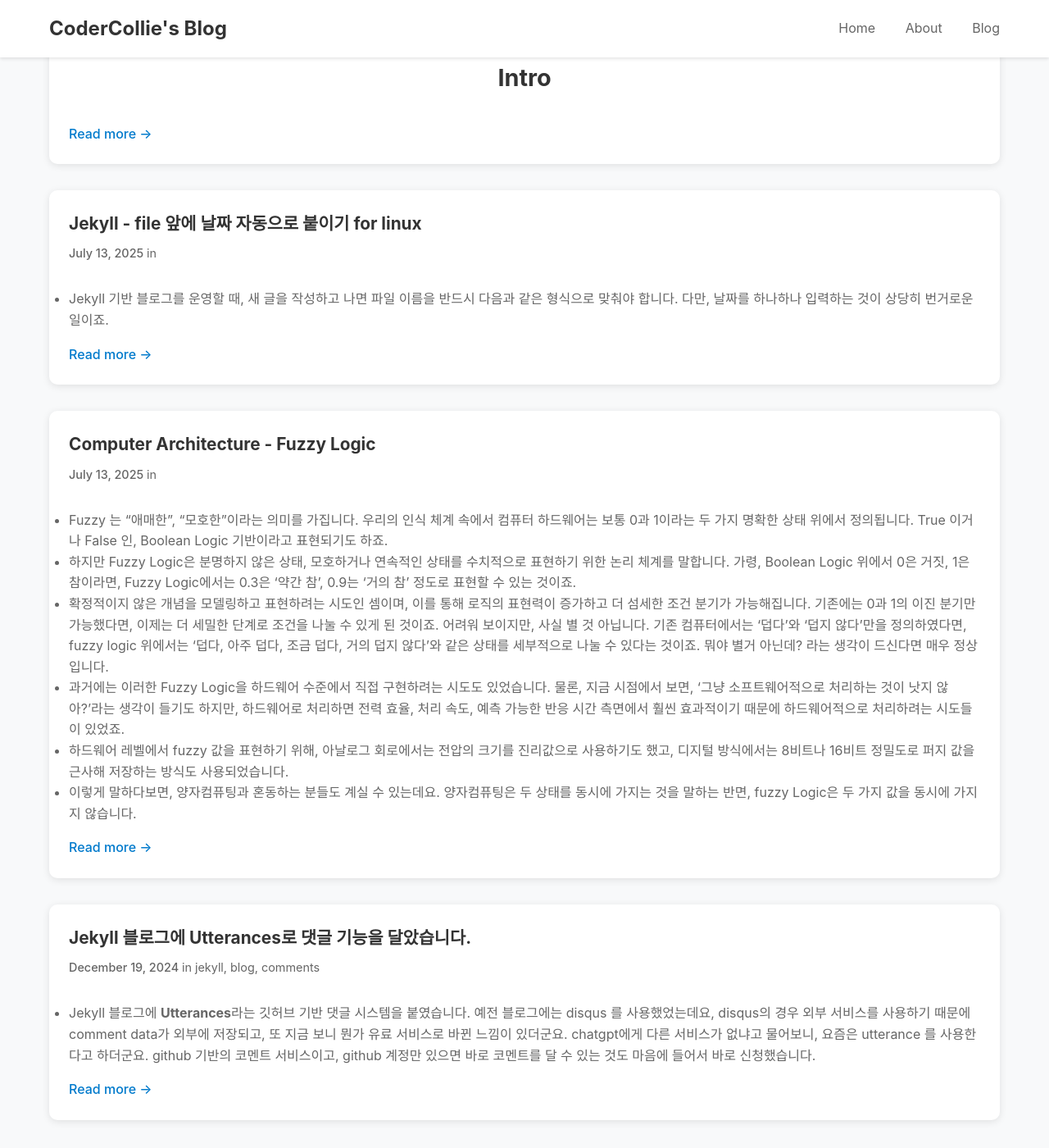
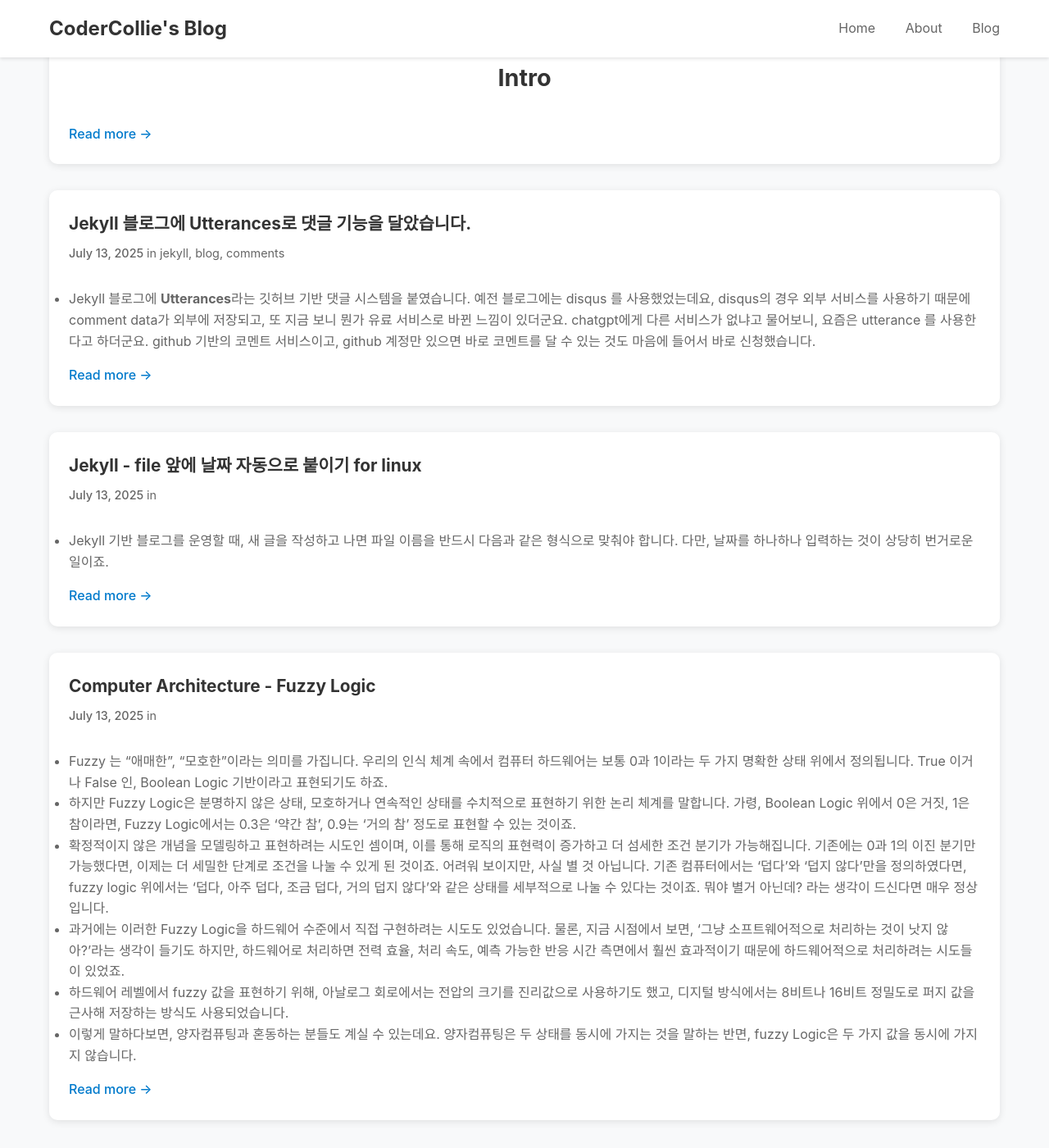
Before and after one commit to CoderCollie/codercollie.github.io, a Jekyll site: the page built from index.html, in a window 1280 px wide and 1400 px high, scrolled down 451 px. Shown: the whole window at 82% size. Built offline with Jekyll 4.4.1, drawn with Linux system fonts in a browser that asks for light colours; some web fonts are replaced.

Commit message:
delete wrong date in front matter

```diff
--- a/_posts/001_ManagingBlog/2025-07-13-utterances-comment-setup.md
+++ b/_posts/001_ManagingBlog/2025-07-13-utterances-comment-setup.md
@@ -1,7 +1,6 @@
 ---
 layout: post
 title: Jekyll 블로그에 Utterances로 댓글 기능을 달았습니다.
-date: 2024-12-19 12:00:00 +0000
 categories: [jekyll, blog, comments]
 tags: [utterances, github, comments, jekyll, 블로그]
 author: CoderCollie
```
